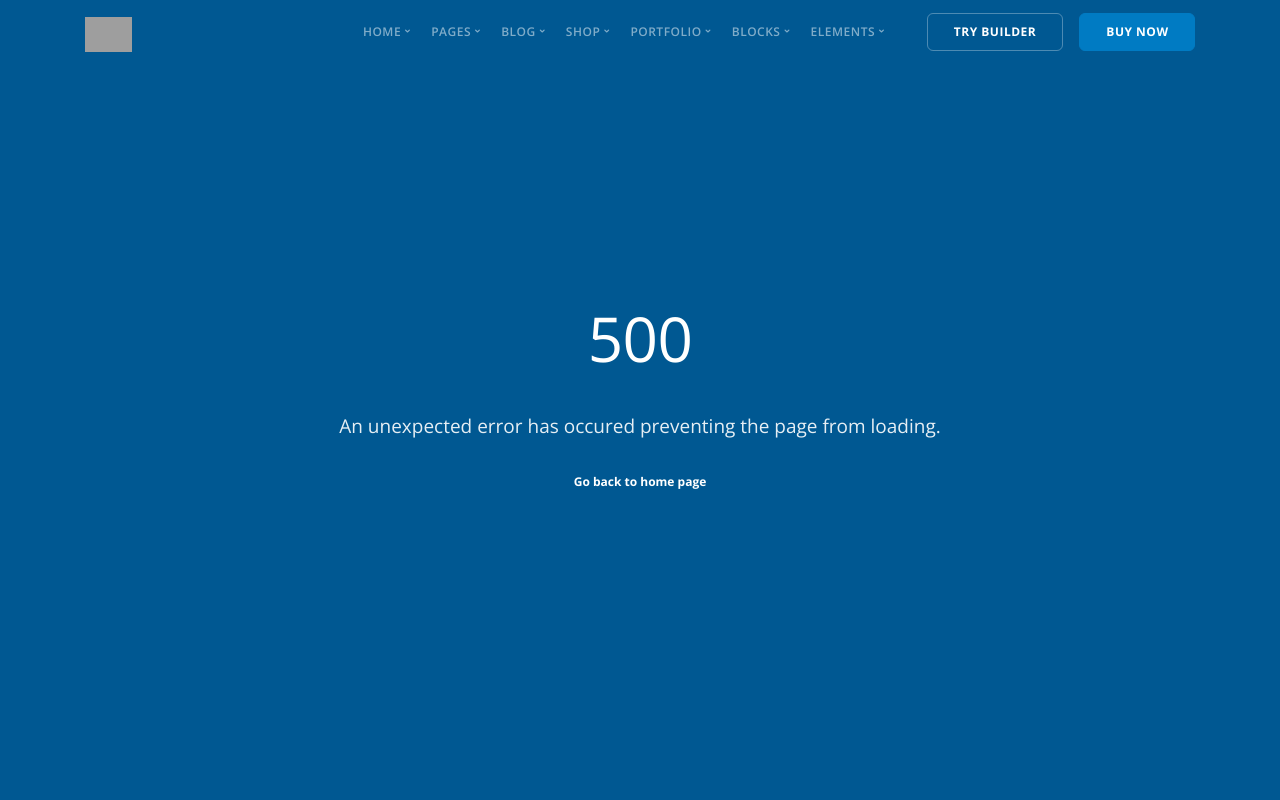
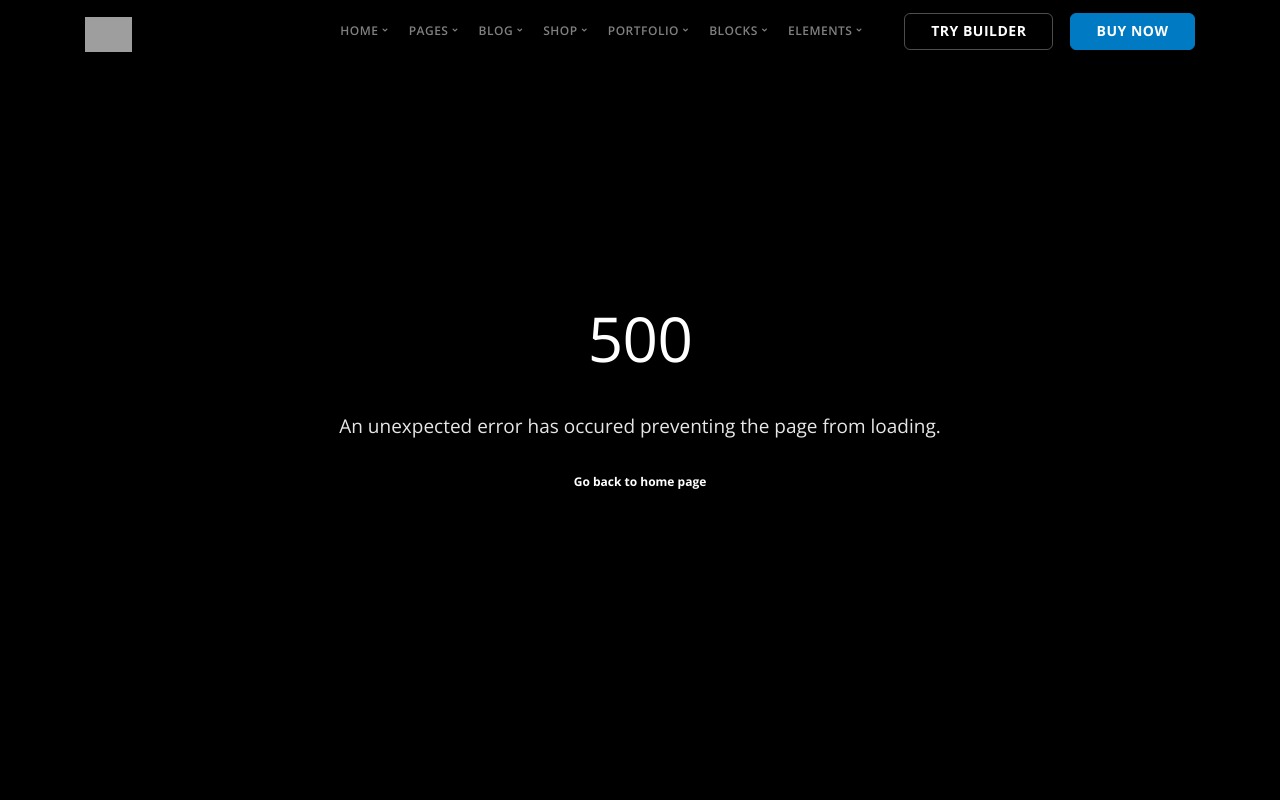
Before and after one commit to rahulbodara/benefitmall, a Django app: template app/templates/500 2.html in a window 1280 px wide. Run offline with Django 3.2, Linux system fonts and the light colour scheme; the template is opened without the code that fills it, so the values that code supplies are empty; grey boxes are pictures that could not be loaded.

Commit message:
Style updates

```diff
--- a/app/static/less/theme-variables.less
+++ b/app/static/less/theme-variables.less
@@ -9,7 +9,7 @@
 @color-primary-1: #31639C;
 @color-primary-2: #465773;
 @color-primary-3: #4A90E2;
-@color-dark: #005892;
+@color-dark: #000000;
 @color-bg-secondary: #FAFAFA;
 @color-on-dark: #FFFFFF;
 
@@ -59,7 +59,7 @@
 
 @ul-line-height: @base-line-height;
 
-@color-body: #666666;
+@color-body: #000000;
 @color-heading: @color-dark;
 
 @heading-uppercase: false;
@@ -88,7 +88,7 @@
 @button-padding-e: @base-line-height *1.5;
 @button-padding-w: @base-line-height *1.5;
 @border-width: 1px;
-@button-text-size: @h6-size;
+@button-text-size: 1em;
 @button-font-weight: 700;
 @button-spacing: @base-line-height;
 
```
Also changed, not shown: app/static/css/theme.css, 1 other file.
